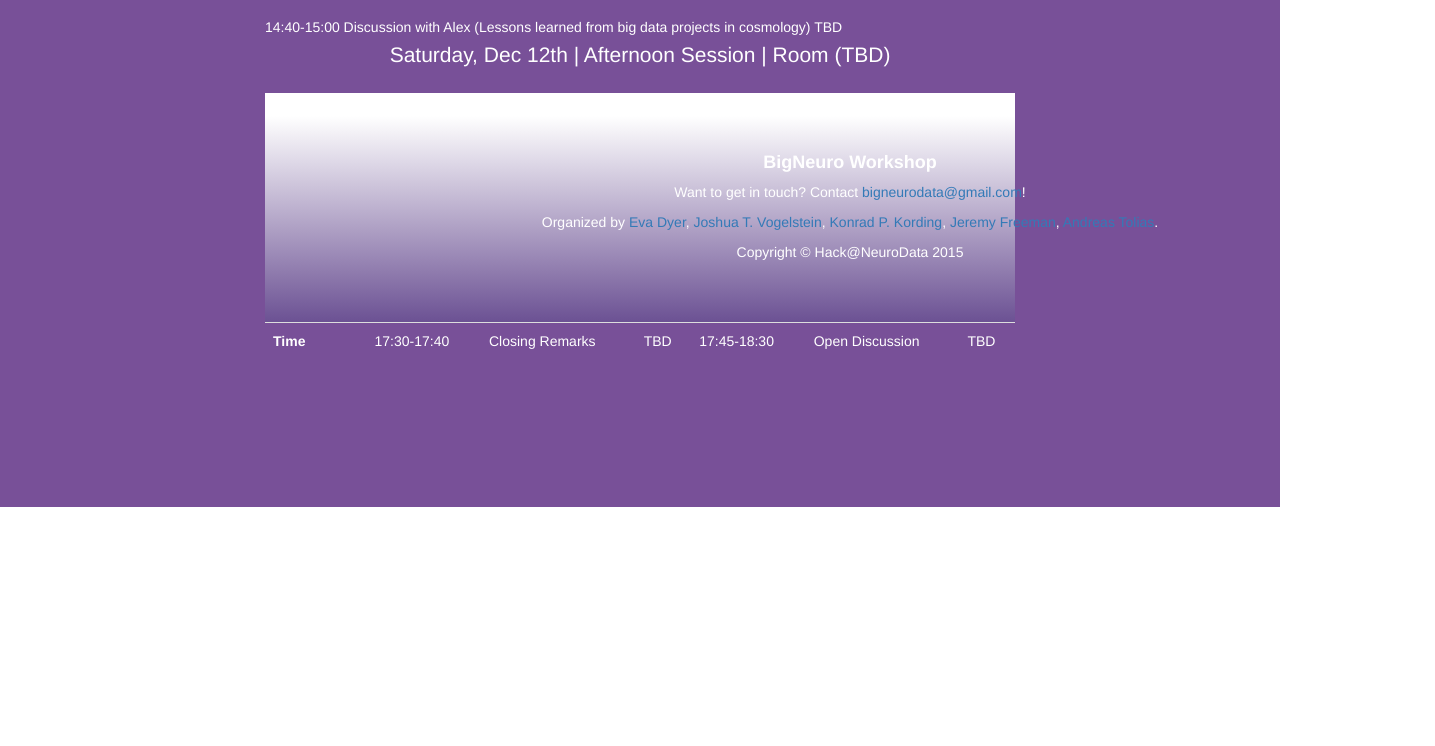
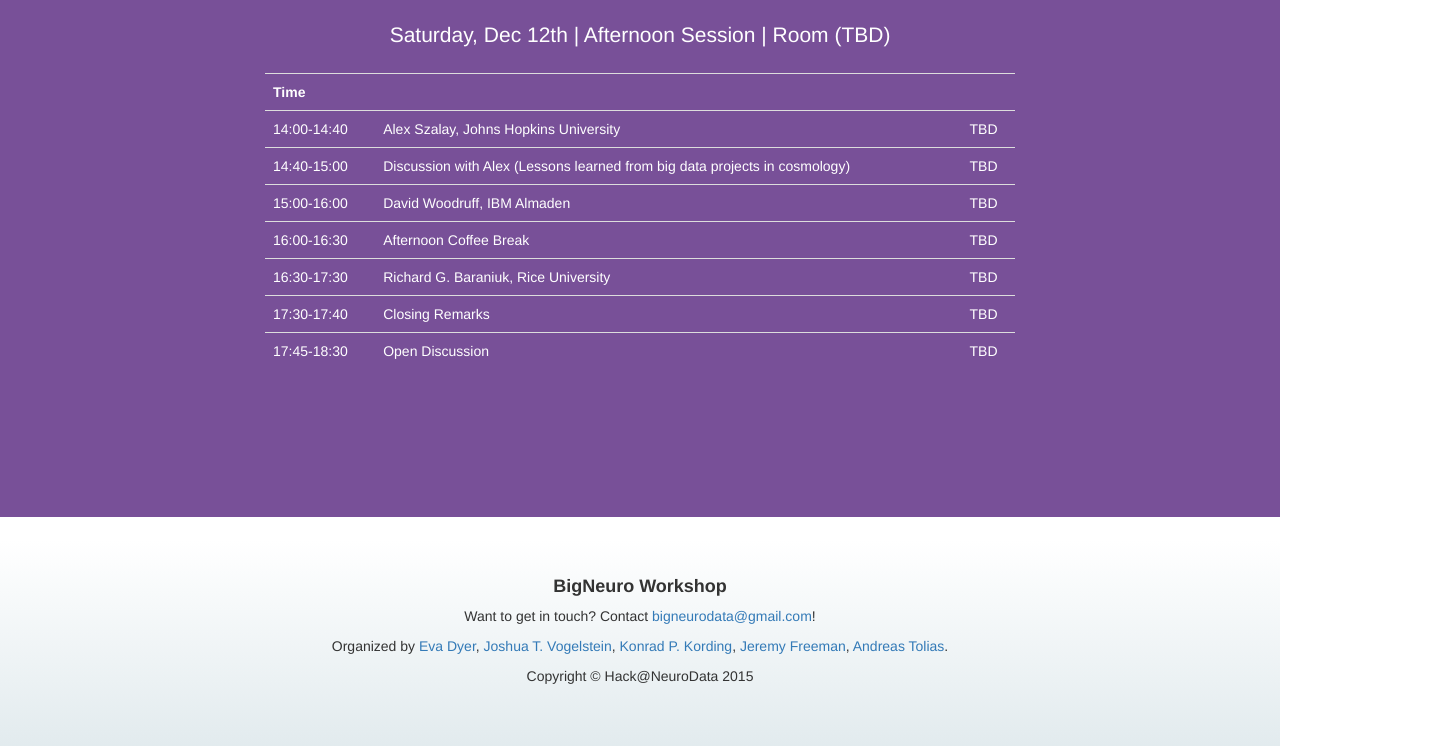
Before and after one commit to evadyer/evadyer.github.io, a plain HTML site: page index.html in a window 1280 px wide. Shown: the part 3117-3863 px from the top of the page, 1435 px wide, since content can reach past the window. Before the commit the page ends 3624 px from the top, so only its background shows below. Drawn offline with Linux system fonts and the light colour scheme.

Commit message:
fixed bug in schedule

```diff
--- a/index.html
+++ b/index.html
@@ -184,9 +184,6 @@
                         </tr>
                     </table>
 
-                    <td>14:40-15:00</td>
-                    <td>Discussion with Alex (Lessons learned from big data projects in cosmology)</td>
-                    <td>TBD</td>
 
                     <p class="lead info-para text-center">Saturday, Dec 12th | Afternoon Session | Room (TBD)</p>
                     <table class="table">
@@ -195,13 +192,51 @@
                     <th></th>
 
 
-<td>17:30-17:40</td>
-<td>Closing Remarks</td>
+                    <tr>
+                        <td>14:00-14:40</td>
+                        <td>Alex Szalay, Johns Hopkins University</td>
+                        <td>TBD</td>
+                    </tr>
+
+
+                    <tr>
+                    <td>14:40-15:00</td>
+                    <td>Discussion with Alex (Lessons learned from big data projects in cosmology)</td>
                     <td>TBD</td>
+                    </tr>
 
-<td>17:45-18:30</td>
-<td>Open Discussion</td>
+                    <tr>
+                        <td>15:00-16:00</td>
+                        <td>David Woodruff, IBM Almaden</td>
+                        <td>TBD</td>
+                    </tr>
+
+                    <tr>
+                        <td>16:00-16:30</td>
+                        <td>Afternoon Coffee Break</td>
+                        <td>TBD</td>
+                    </tr>
+
+                    <tr>
+                        <td>16:30-17:30</td>
+                        <td>Richard G. Baraniuk, Rice University</td>
+                        <td>TBD</td>
+                    </tr>
+
+
+                    <tr>
+                    <td>17:30-17:40</td>
+                    <td>Closing Remarks</td>
                     <td>TBD</td>
+                    </tr>
+
+                    <tr>
+                    <td>17:45-18:30</td>
+                    <td>Open Discussion</td>
+                    <td>TBD</td>
+                    </tr>
+
+                    </table>
 
 
 
```
